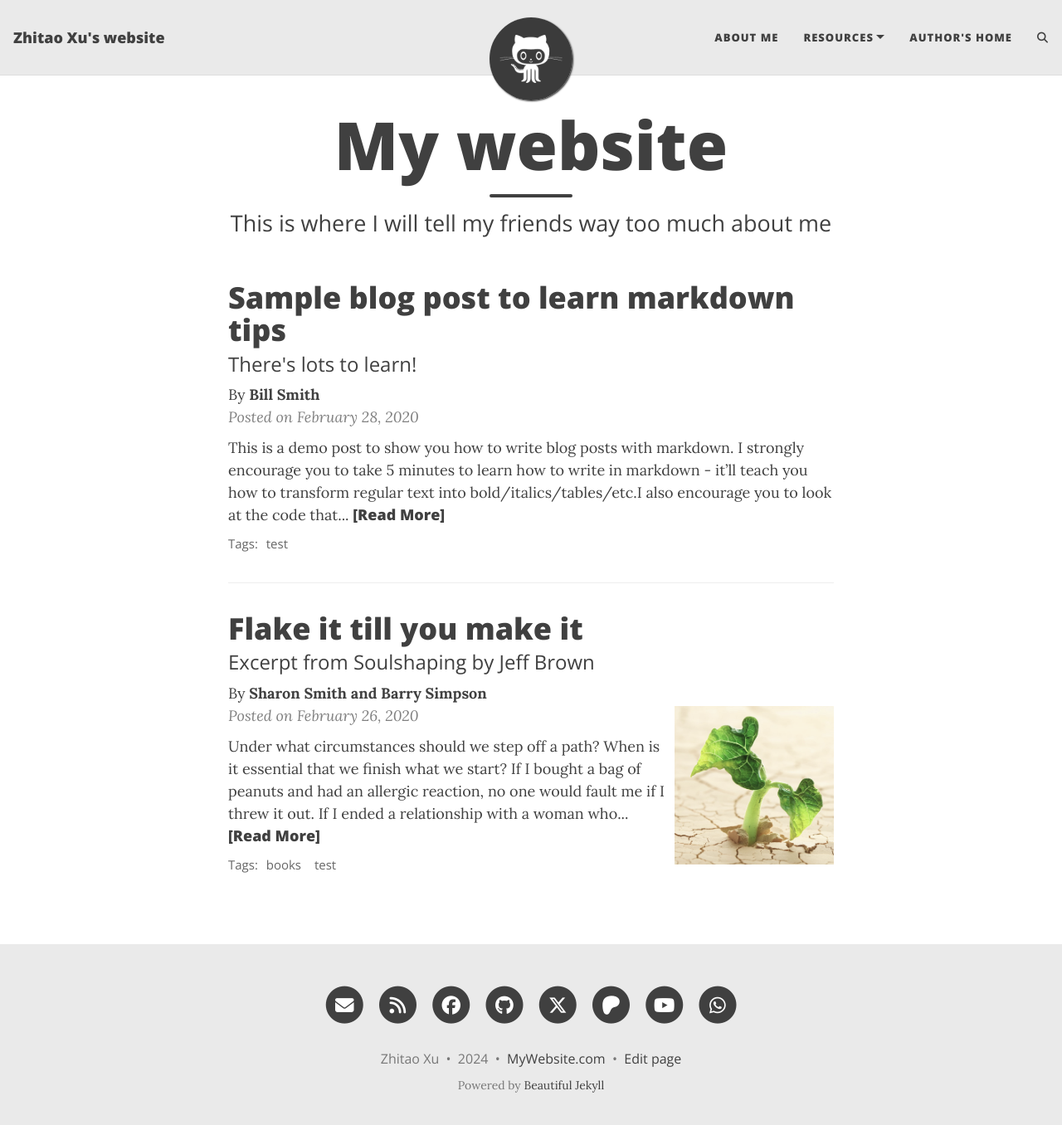
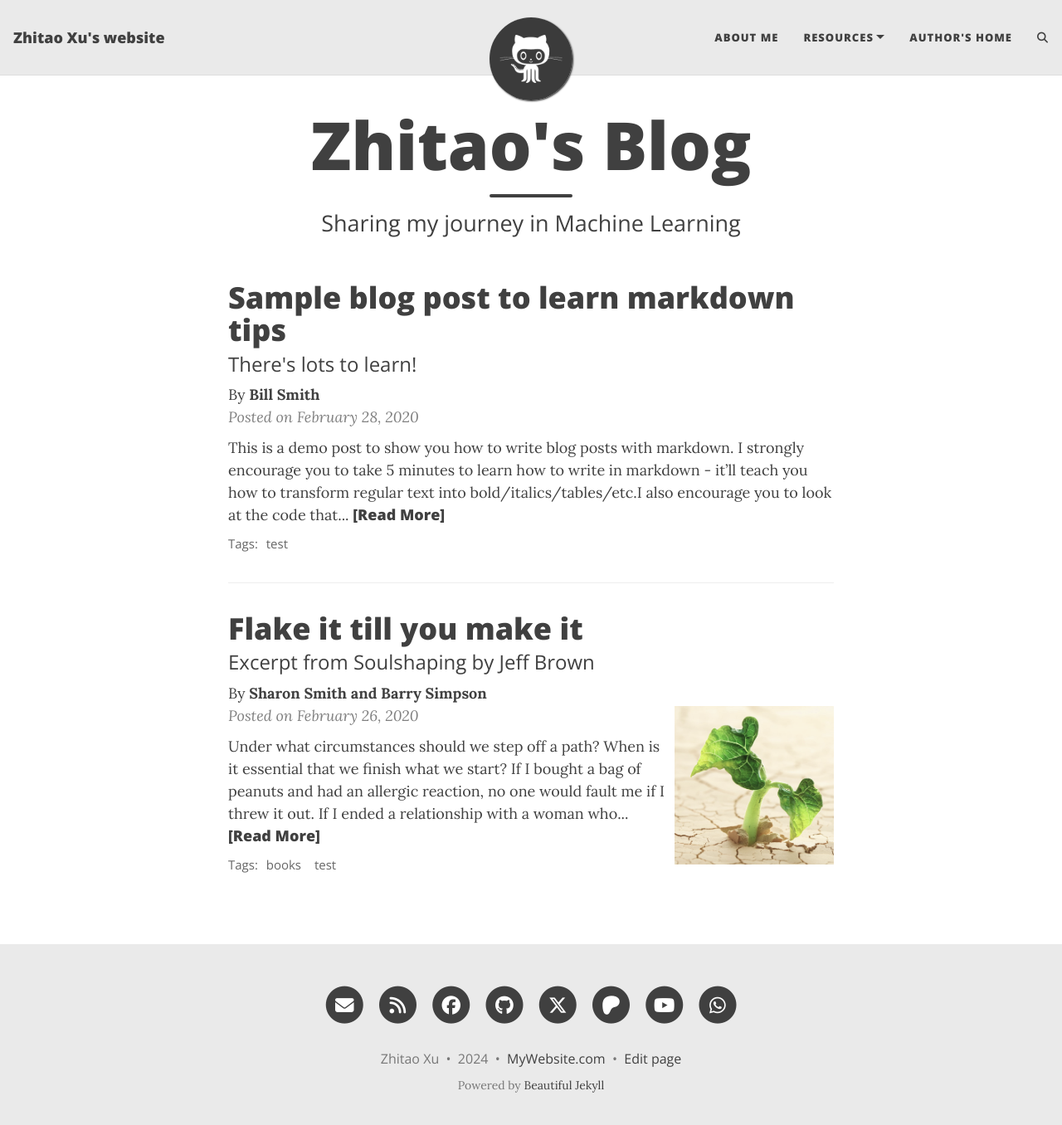
Before and after one commit to HerrXu01/herrxu01.github.io, a Jekyll site: the page built from index.html, in a window 1280 px wide and 1369 px high. Shown: the top 1356 px of the window at 83% size. Built offline with Jekyll 4.4.1, drawn with Linux system fonts in a browser that asks for light colours; the list of posts is cut into pages by our own code; comment, search, counter and statistics services are not loaded.

Commit message:
add title and subtitle

```diff
--- a/index.html
+++ b/index.html
@@ -1,5 +1,5 @@
 ---
 layout: home
-title: My website
-subtitle: This is where I will tell my friends way too much about me
+title: Zhitao's Blog
+subtitle: Sharing my journey in Machine Learning
 ---
```
